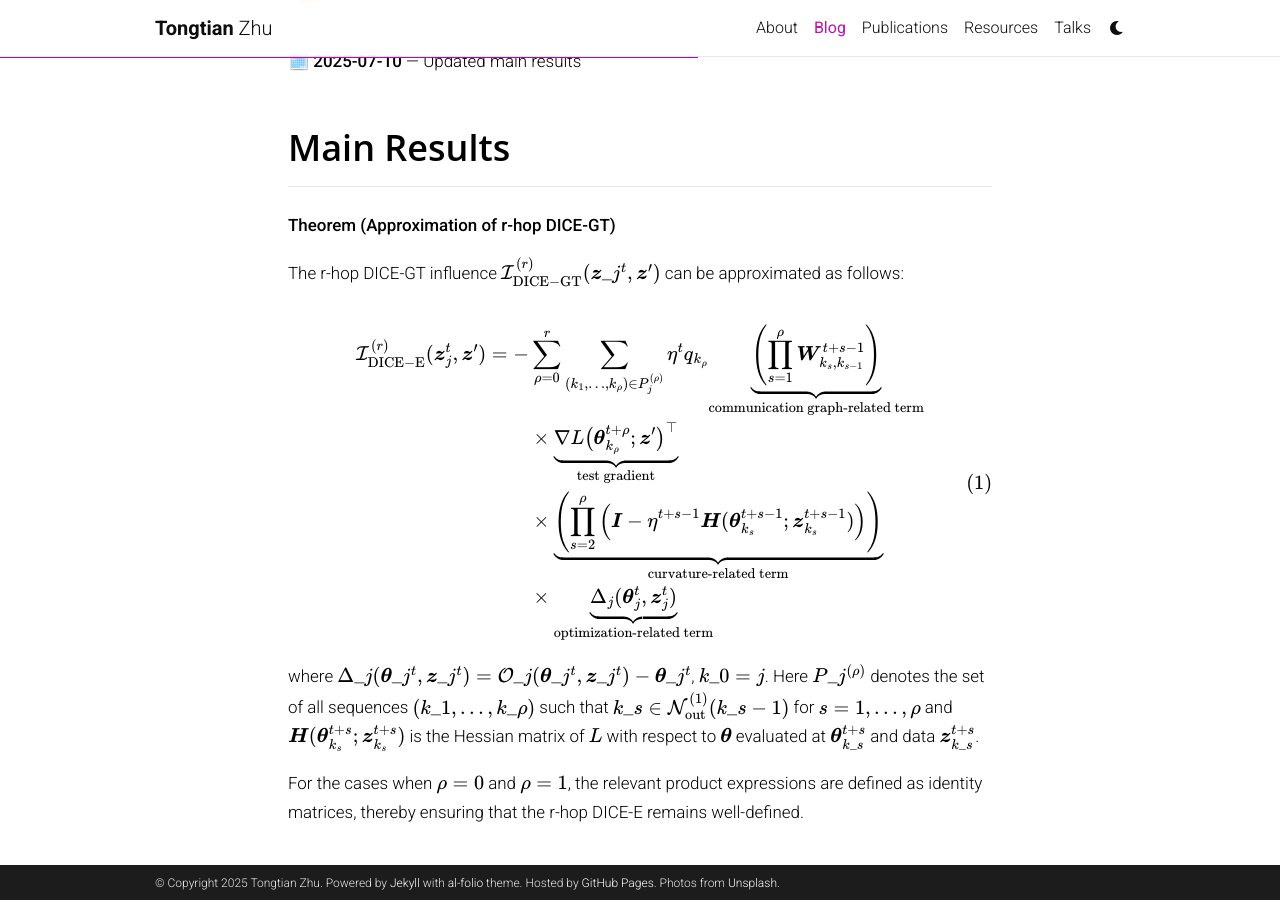
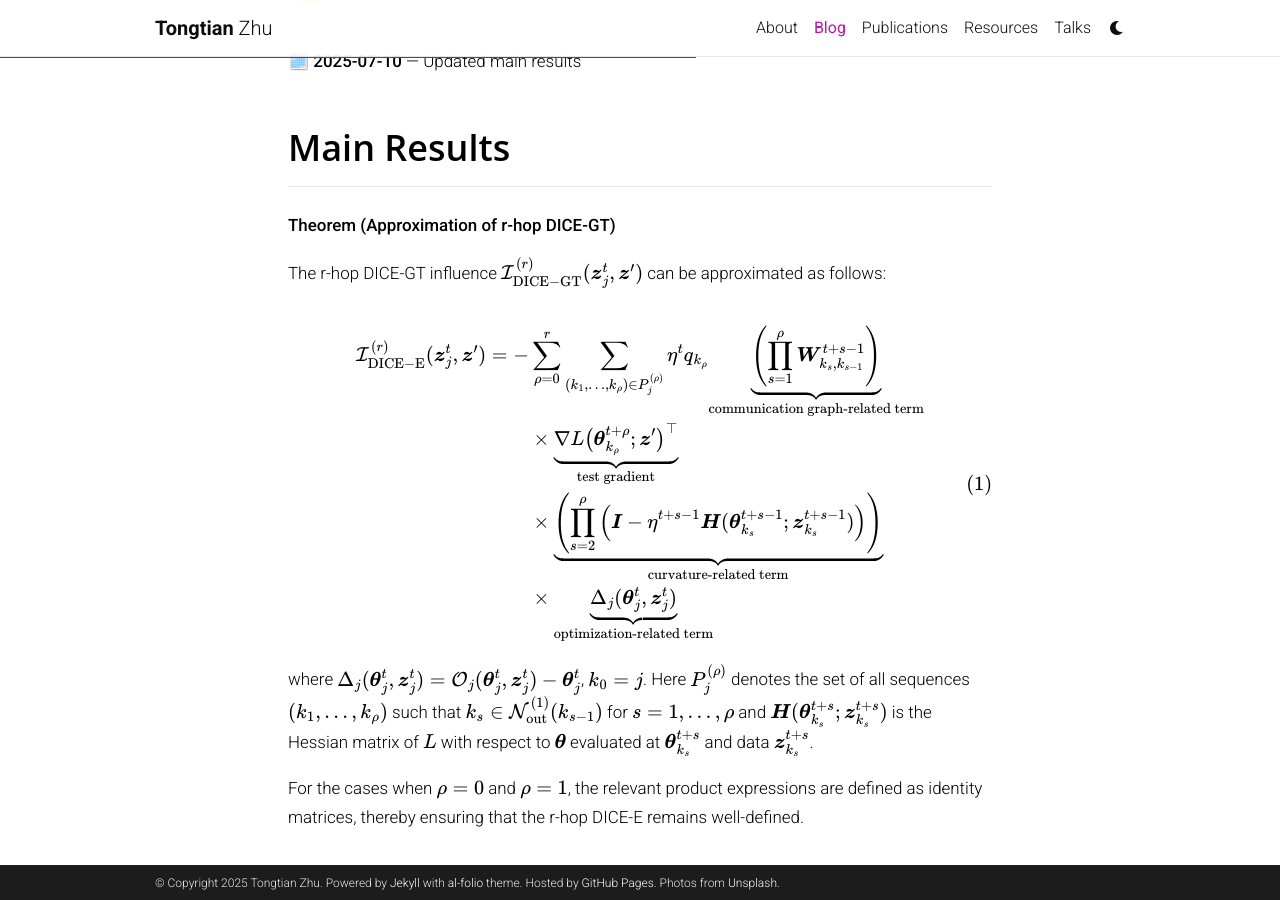
Before and after one commit to Raiden-Zhu/Raiden-Zhu.github.io, a Jekyll site: the page built from _posts/2025-03-15-DICE.md, in a window 1280 px wide and 900 px high, scrolled down 942 px. Built offline with Jekyll 4.4.1, drawn with Linux system fonts in a browser that asks for light colours; comment, search, counter and statistics services are not loaded; a style sheet for code colours, icons or effects is not loaded.

Commit message:
Update 2025-03-15-DICE.md

```diff
--- a/_posts/2025-03-15-DICE.md
+++ b/_posts/2025-03-15-DICE.md
@@ -90,7 +90,7 @@
 
 **Theorem (Approximation of r-hop DICE-GT)**
 
-The r-hop DICE-GT influence $$ \mathcal{I}_{\mathrm{DICE-GT}}^{(r)}(\boldsymbol{z}\_j^t, \boldsymbol{z}^{\prime}) $$ can be approximated as follows:
+The r-hop DICE-GT influence $$ \mathcal{I}_{\mathrm{DICE-GT}}^{(r)}(\boldsymbol{z}_j^t, \boldsymbol{z}^{\prime}) $$ can be approximated as follows:
 
 $$
 \begin{equation}
@@ -108,7 +108,7 @@
 \end{equation}
 $$
 
-where $$ \Delta\_j(\boldsymbol{\theta}\_j^t,\boldsymbol{z}\_j^t) = \mathcal{O}\_j(\boldsymbol{\theta}\_j^t,\boldsymbol{z}\_j^t)-\boldsymbol{\theta}\_j^t $$, $$ k\_0 = j $$. Here $$ P\_j^{(\rho)} $$ denotes the set of all sequences $$ (k\_1, \dots, k\_{\rho}) $$ such that $$ k\_s \in \mathcal{N}_{\mathrm{out}}^{(1)}(k\_{s-1}) $$ for $$ s=1,\dots,\rho $$ and $$ \boldsymbol{H}(\boldsymbol{\theta}_{k_s}^{t+s}; \boldsymbol{z}_{k_s}^{t+s}) $$ is the Hessian matrix of $$L$$ with respect to $$ \boldsymbol{\theta} $$ evaluated at $$ \boldsymbol{\theta}_{k\_s}^{t+s} $$ and data $$ \boldsymbol{z}_{k\_s}^{t+s} $$.
+where $$ \Delta_j(\boldsymbol{\theta}_j^t,\boldsymbol{z}_j^t) = \mathcal{O}_j(\boldsymbol{\theta}_j^t,\boldsymbol{z}_j^t)-\boldsymbol{\theta}_j^t $$, $$ k_0 = j $$. Here $$ P_j^{(\rho)} $$ denotes the set of all sequences $$ (k_1, \dots, k_{\rho}) $$ such that $$ k_s \in \mathcal{N}_{\mathrm{out}}^{(1)}(k_{s-1}) $$ for $$ s=1,\dots,\rho $$ and $$ \boldsymbol{H}(\boldsymbol{\theta}_{k_s}^{t+s}; \boldsymbol{z}_{k_s}^{t+s}) $$ is the Hessian matrix of $$L$$ with respect to $$ \boldsymbol{\theta} $$ evaluated at $$ \boldsymbol{\theta}_{k_s}^{t+s} $$ and data $$ \boldsymbol{z}_{k_s}^{t+s} $$.
 
 For the cases when $$ \rho = 0 $$ and $$ \rho = 1 $$, the relevant product expressions are defined as identity matrices, thereby ensuring that the r-hop DICE-E remains well-defined.
 
@@ -142,7 +142,7 @@
 Our key theoretical result, **Theorem 2**, gives a precise mathematical characterization of this multi-hop influence cascade.
 
 \<div class="l-page"\>
-\<img src="[https://raiden-zhu.github.io/assets/img/publication\_preview/theorem.png](https://www.google.com/search?q=https://raiden-zhu.github.io/assets/img/publication_preview/theorem.png)" alt="Theorem 2" style="max-width: 100%; height: auto;"\>
+\<img src="[https://raiden-zhu.github.io/assets/img/publication_preview/theorem.png](https://www.google.com/search?q=https://raiden-zhu.github.io/assets/img/publication_preview/theorem.png)" alt="Theorem 2" style="max-width: 100%; height: auto;"\>
 \<p style="text-align: center; font-style: italic;"\>The formal mathematical definition of r-hop DICE-E from Theorem 2.\</p\>
 \</div\>
 
@@ -174,7 +174,7 @@
   * **Detecting Bad Actors:** Malicious data (e.g., with flipped labels) or "free-riding" nodes that don't contribute meaningfully can be easily spotted. Their proximal influence scores will be negative or near-zero, making them stand out clearly. This allows participants to dynamically prune low-quality neighbors and secure the network.[1, 3, 4]
 
 \<div class="l-page"\>
-\<img src="[https://raiden-zhu.github.io/assets/img/publication\_preview/anomaly\_detection.png](https://www.google.com/search?q=https://raiden-zhu.github.io/assets/img/publication_preview/anomaly_detection.png)" alt="Anomaly Detection with DICE" style="max-width: 100%; height: auto;"\>
+\<img src="[https://raiden-zhu.github.io/assets/img/publication_preview/anomaly_detection.png](https://www.google.com/search?q=https://raiden-zhu.github.io/assets/img/publication_preview/anomaly_detection.png)" alt="Anomaly Detection with DICE" style="max-width: 100%; height: auto;"\>
 \<p style="text-align: center; font-style: italic;"\>Malicious nodes (red) are clearly distinguished from normal nodes (blue) by their high proximal influence scores, which indicate a negative impact on test loss.\</p\>
 \</div\>
 
```
